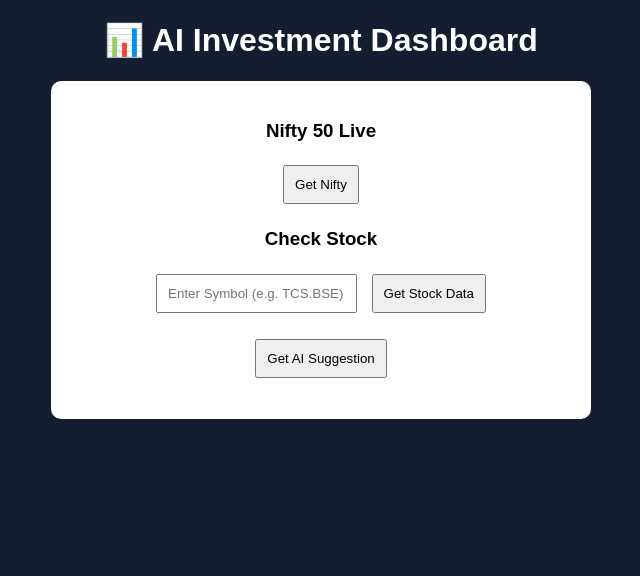
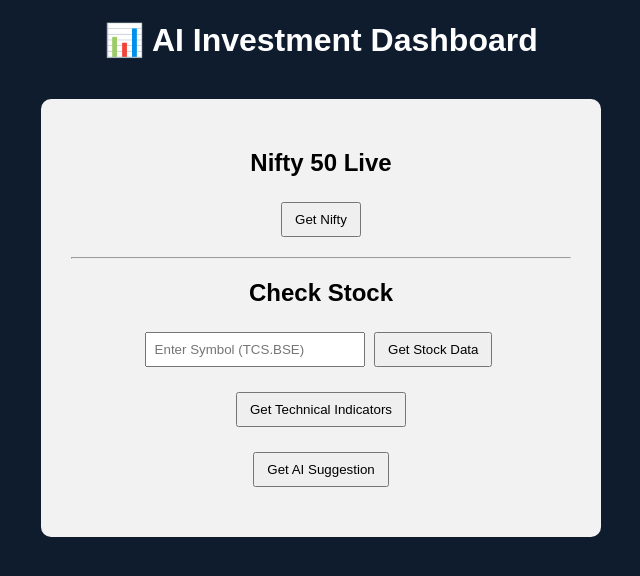
Before and after one commit to vjain0811/fintech-ai-app, a Flask app: page /dashboard in a window 1280 px wide. Shown: the top 576 px of the page, without its empty margins (319-959 px from the left). Run offline with Flask 3, Linux system fonts and the light colour scheme; the visitor is signed in with stand-in values (Sample User, id 1).

Commit message:
fixed dashboard

```diff
--- a/templates/dashboard.html
+++ b/templates/dashboard.html
@@ -2,63 +2,131 @@
 <html>
 <head>
     <title>AI Investment Dashboard</title>
-<script src="https://cdn.jsdelivr.net/npm/chart.js"></script>
     <style>
-body{font-family:Arial;background:#141e30;color:white;text-align:center}
-button,input{padding:10px;margin:5px}
-.container{background:white;color:black;padding:20px;margin:20px auto;width:500px;border-radius:10px}
+        body {
+            font-family: Arial, sans-serif;
+            background-color: #0f1c2e;
+            color: white;
+            text-align: center;
+        }
+
+        .card {
+            background: #f2f2f2;
+            color: black;
+            width: 500px;
+            margin: 40px auto;
+            padding: 30px;
+            border-radius: 10px;
+        }
+
+        input {
+            padding: 8px;
+            width: 200px;
+        }
+
+        button {
+            padding: 8px 12px;
+            margin: 5px;
+            cursor: pointer;
+        }
+
+        .result {
+            margin-top: 15px;
+            font-weight: bold;
+        }
     </style>
 </head>
 <body>
 
     <h1>📊 AI Investment Dashboard</h1>
 
-<div class="container">
+    <div class="card">
 
-<h3>Nifty 50 Live</h3>
+        <h2>Nifty 50 Live</h2>
         <button onclick="getNifty()">Get Nifty</button>
-<p id="niftyResult"></p>
+        <div id="niftyResult" class="result"></div>
 
-<h3>Check Stock</h3>
-<input type="text" id="symbol" placeholder="Enter Symbol (e.g. TCS.BSE)">
+        <hr>
+
+        <h2>Check Stock</h2>
+        <input type="text" id="symbolInput" placeholder="Enter Symbol (TCS.BSE)">
         <button onclick="getStock()">Get Stock Data</button>
-<p id="stockResult"></p>
+        <div id="stockResult" class="result"></div>
 
-<button onclick="getSuggestion()">Get AI Suggestion</button>
-<p id="aiResult"></p>
+        <button onclick="getTechnical()">Get Technical Indicators</button>
+        <div id="technicalResult" class="result"></div>
+
+        <button onclick="getAI()">Get AI Suggestion</button>
+        <div id="aiResult" class="result"></div>
 
     </div>
 
 <script>
+async function getNifty() {
+    document.getElementById("niftyResult").innerText = "Loading...";
+    const res = await fetch("/nifty");
+    const data = await res.json();
 
-function getNifty(){
-fetch("/nifty")
-.then(res=>res.json())
-.then(data=>{
-document.getElementById("niftyResult").innerText=
-JSON.stringify(data["Global Quote"],null,2);
-});
+    if (data["Global Quote"]) {
+        const price = data["Global Quote"]["05. price"];
+        document.getElementById("niftyResult").innerText =
+            "Nifty Price: ₹ " + price;
+    } else {
+        document.getElementById("niftyResult").innerText =
+            "Error fetching Nifty data (API limit?)";
+    }
 }
 
-function getStock(){
-let symbol=document.getElementById("symbol").value;
-fetch("/stock/"+symbol)
-.then(res=>res.json())
-.then(data=>{
-document.getElementById("stockResult").innerText=
-JSON.stringify(data["Global Quote"],null,2);
-});
+async function getStock() {
+    const symbol = document.getElementById("symbolInput").value;
+    document.getElementById("stockResult").innerText = "Loading...";
+
+    const res = await fetch("/stock/" + symbol);
+    const data = await res.json();
+
+    if (data["Time Series (Daily)"]) {
+        const latestDate = Object.keys(data["Time Series (Daily)"])[0];
+        const latestPrice =
+            data["Time Series (Daily)"][latestDate]["4. close"];
+
+        document.getElementById("stockResult").innerText =
+            "Latest Close Price: ₹ " + latestPrice;
+    } else {
+        document.getElementById("stockResult").innerText =
+            "Error fetching stock data (Check symbol or API limit)";
+    }
 }
 
-function getSuggestion(){
-let symbol=document.getElementById("symbol").value;
-fetch("/ai_suggestion/"+symbol)
-.then(res=>res.json())
-.then(data=>{
-document.getElementById("aiResult").innerText=data.suggestion;
-});
+async function getTechnical() {
+    const symbol = document.getElementById("symbolInput").value;
+    document.getElementById("technicalResult").innerText = "Loading...";
+
+    const res = await fetch("/technical/" + symbol);
+    const data = await res.json();
+
+    if (data.RSI) {
+        document.getElementById("technicalResult").innerText =
+            "RSI: " + data.RSI + " | MACD: " + data.MACD;
+    } else {
+        document.getElementById("technicalResult").innerText =
+            "Error calculating indicators";
+    }
 }
 
+async function getAI() {
+    const symbol = document.getElementById("symbolInput").value;
+    document.getElementById("aiResult").innerText = "Thinking...";
+
+    const res = await fetch("/ai_suggestion/" + symbol);
+    const data = await res.json();
+
+    if (data.analysis) {
+        document.getElementById("aiResult").innerText = data.analysis;
+    } else {
+        document.getElementById("aiResult").innerText =
+            "AI suggestion unavailable";
+    }
+}
 </script>
 
 </body>
```
Lines whose indentation alone changed are shown as unchanged.
